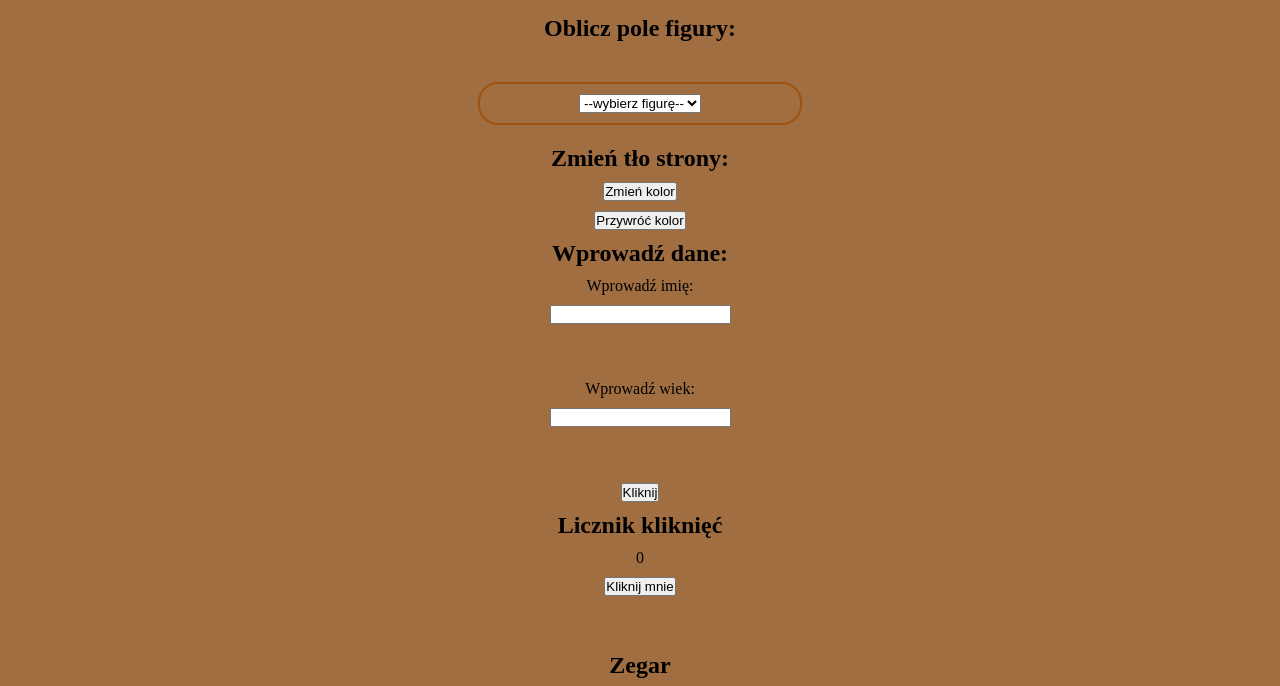
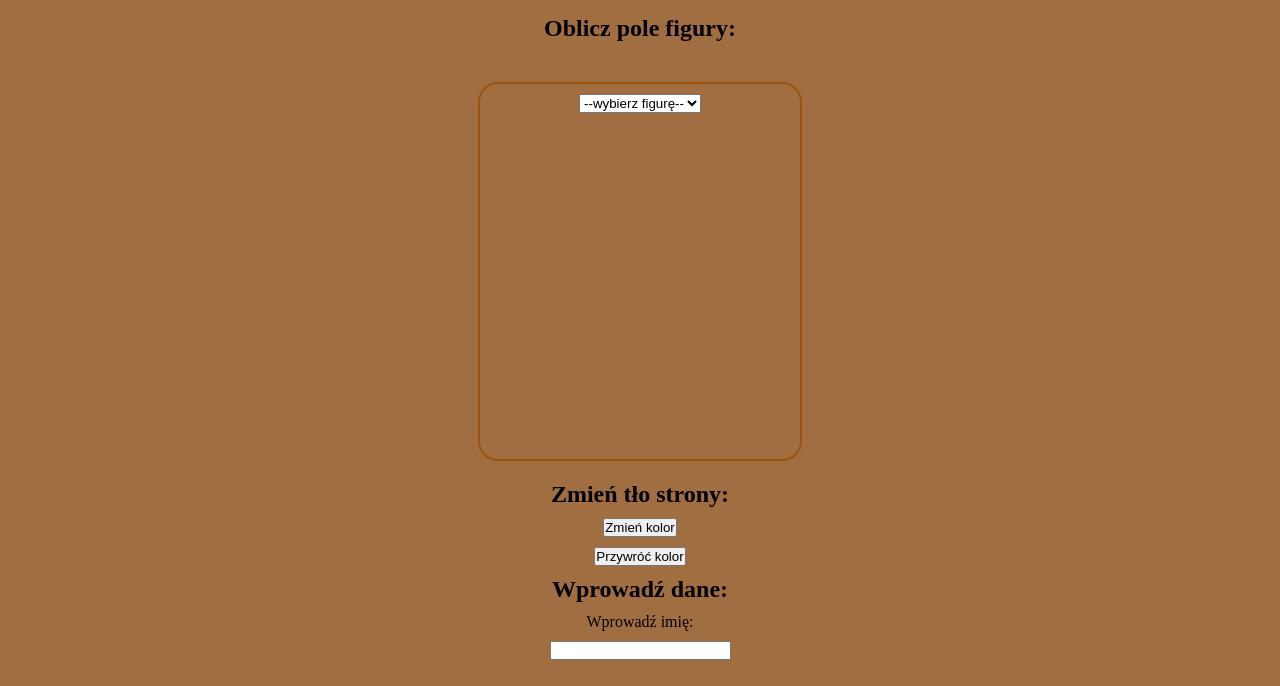
Before and after one commit to kyeyelek15/ptsiai, a plain HTML site: page js.html in a window 1280 px wide. Shown: the part 110-796 px from the top of the page. Drawn offline with Linux system fonts and the light colour scheme.

Commit message:
Refactor CSS styles for consistency and clarity

```diff
--- a/styl.css
+++ b/styl.css
@@ -183,7 +183,7 @@ table {
 }
 
 .content2 {
-	height:1400px;
+	height:1800px;
 }
 
 #clock {
```
